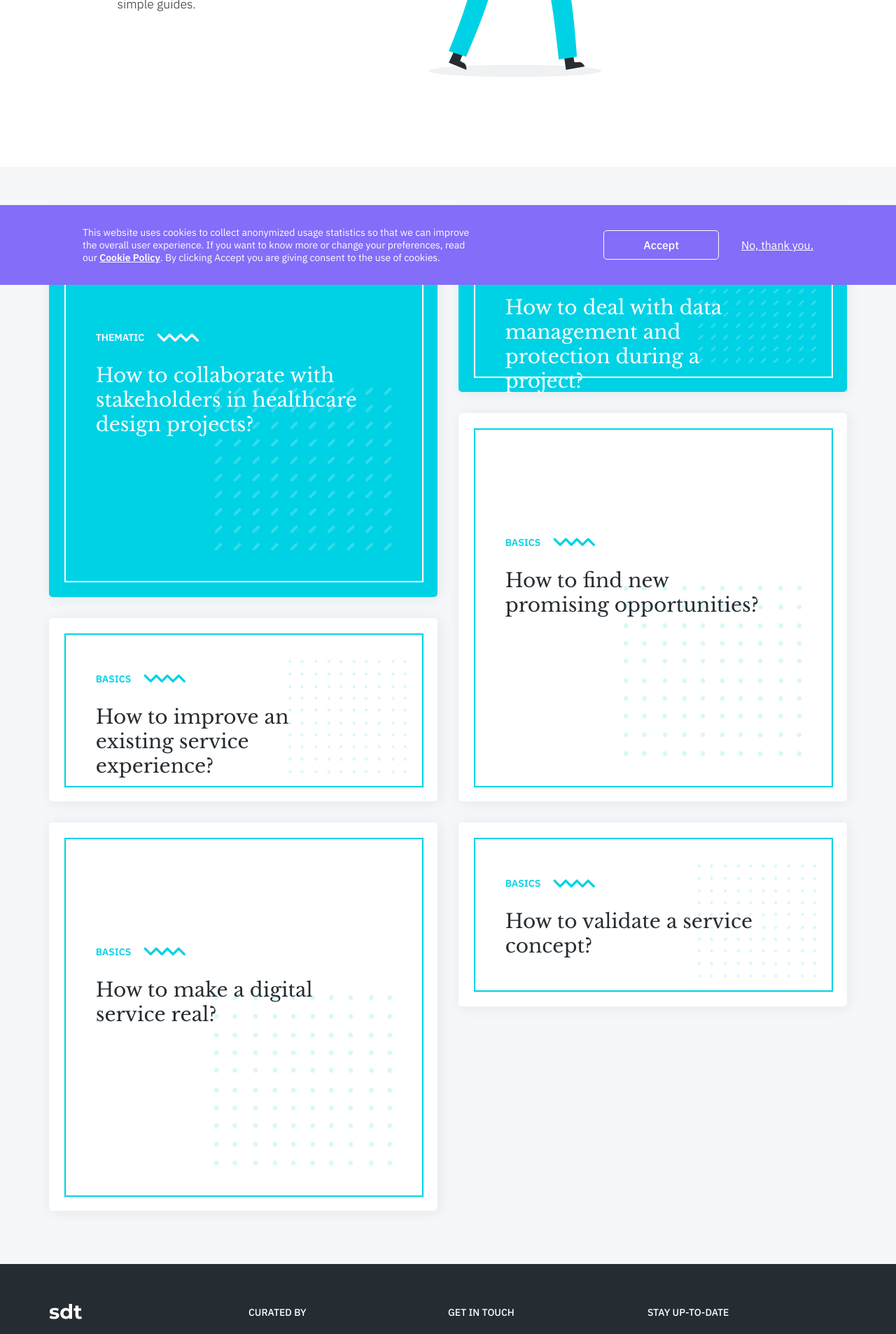
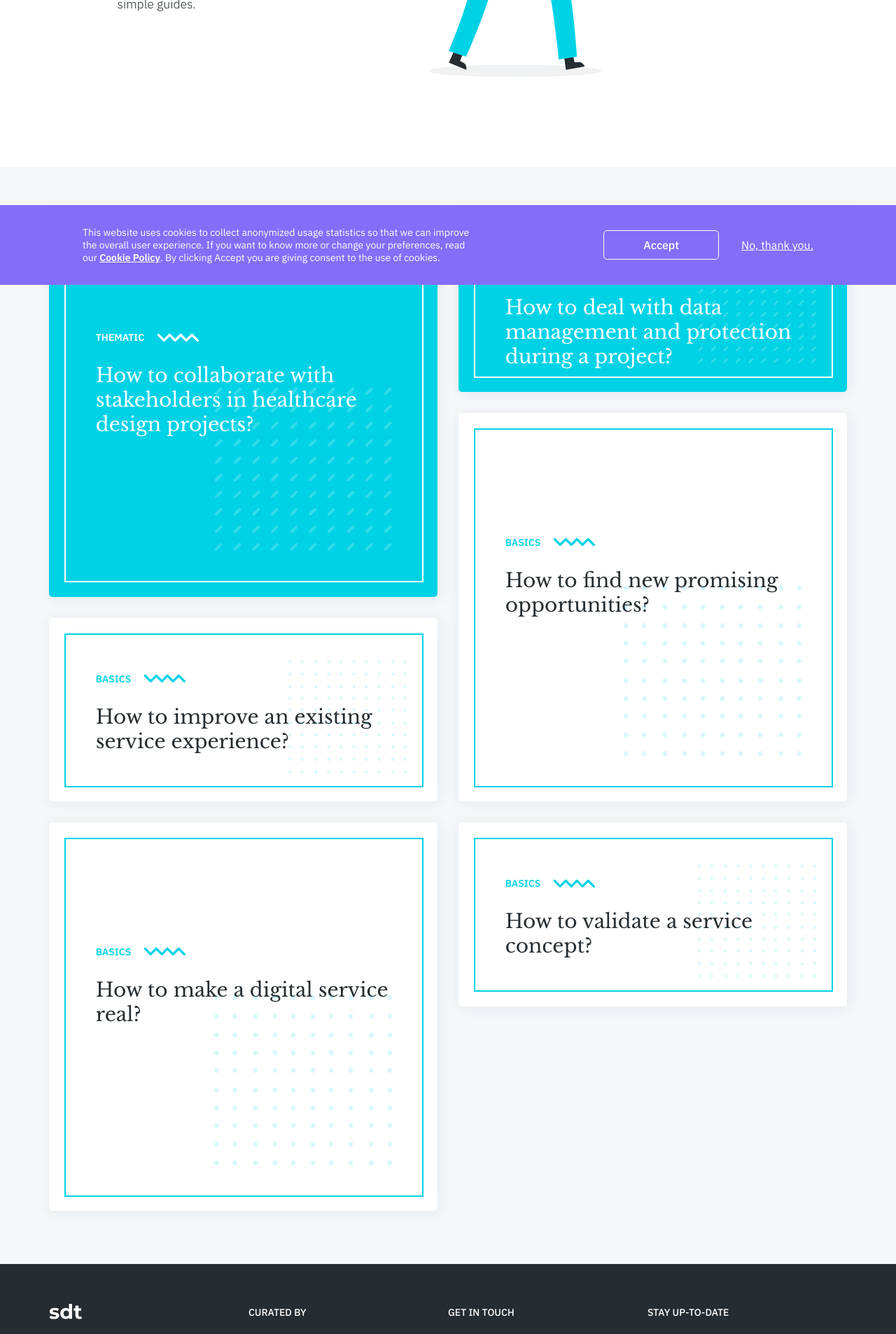
Before and after one commit to service-design-tools/sdt-website, a Jekyll site: the page built from tutorials.html, in a window 1280 px wide. Shown: the part 493-2399 px from the top of the page at 70% size. Built offline with Jekyll 4.4.1, drawn with Linux system fonts in a browser that asks for light colours.

Commit message:
fix styles in tutorials

```diff
--- a/_sass/tutorial/tutorial-main.scss
+++ b/_sass/tutorial/tutorial-main.scss
@@ -173,12 +173,12 @@
     text-decoration: underline;
 }
 
-.step__content h5 + p {
+.step__content h5 ~ p {
     width: calc(var(--column-width) * 6 + var(--container-gap) * 5);
     font-size: 0.875rem;
     font-weight: var(--font-light);
     line-height: 1.6;
-    margin-bottom: 0;
+    margin-bottom: .2rem;
 }
 
 main > img {
--- a/_sass/tutorials-index/tutorials-index.scss
+++ b/_sass/tutorials-index/tutorials-index.scss
@@ -95,7 +95,7 @@
         grid-column: 3 / span 12;
     }
     .tutorial__card h4 {
-        margin: 1.625rem 0 0;
+        margin: 1rem 0 0;
         font-size: 1.625rem;
         grid-column: 3 / -5;
     }
@@ -125,7 +125,7 @@
         grid-row: span 2;
     }
     .tutorial__card h4 {
-        grid-column: 3 / -3;
+        grid-column: 3 / -1;
     }
     .tutorial__card .dotgrid {
         grid-column: -10 / -2;
@@ -140,6 +140,6 @@
     .tutorial__card h4 {
         margin: 1.75rem 0 0;
         font-size: 1.75rem;
-        grid-column: 3 / -5;
+        grid-column: 3 / -3;
     }
 }
```
